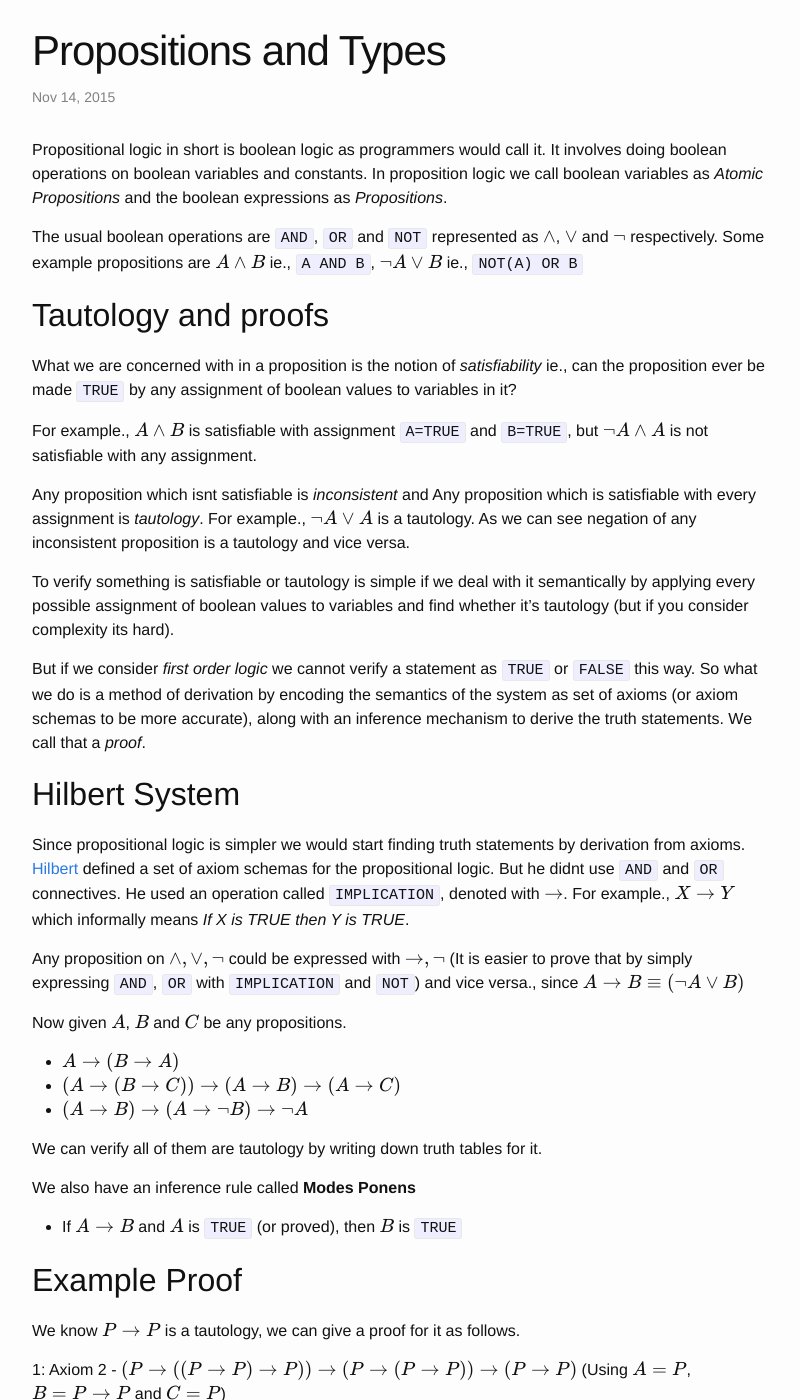
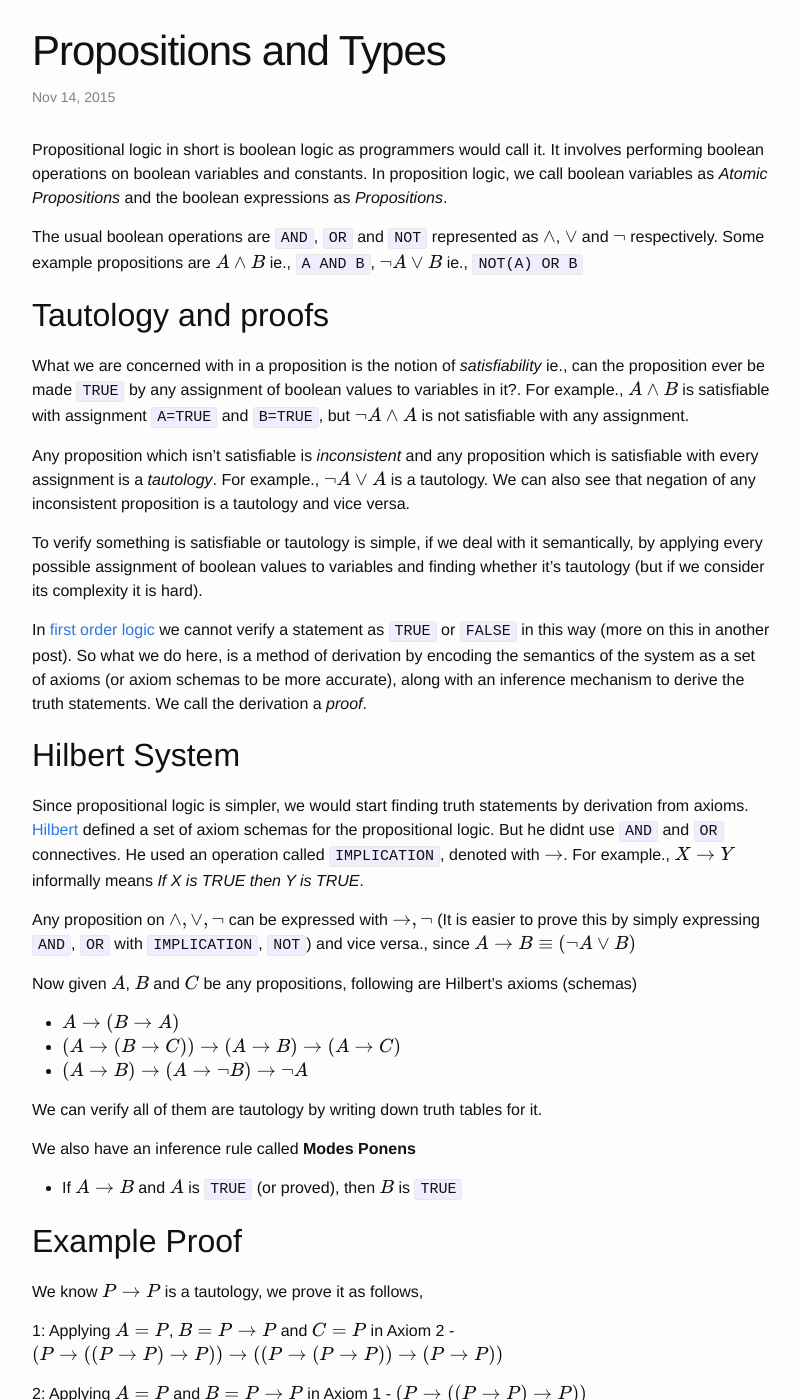
Before and after one commit to yellowflash/yellowflash.github.io, a Jekyll site: the page built from _posts/2015-11-14-propositions-and-types.md, in a window 1280 px wide and 1400 px high. Shown: the whole window, without its empty margins (238-1038 px from the left). Built offline with Jekyll 4.4.1, drawn with Linux system fonts in a browser that asks for light colours; formulas are drawn with MathJax 3; some of the changed text lies outside the part shown.

Commit message:
Fixing grammar

```diff
--- a/_posts/2015-11-14-propositions-and-types.md
+++ b/_posts/2015-11-14-propositions-and-types.md
@@ -4,32 +4,31 @@
 math: true
 ---
 
-Propositional logic in short is boolean logic as programmers would call it. It involves doing boolean operations on boolean variables and constants. In proposition logic we call boolean variables as *Atomic Propositions* and the boolean expressions as *Propositions*.
+Propositional logic in short is boolean logic as programmers would call it. It involves performing boolean operations on boolean variables and constants. In proposition logic, we call boolean variables as *Atomic Propositions* and the boolean expressions as *Propositions*.
 
 The usual boolean operations are `AND`, `OR` and `NOT` represented as $\wedge$, $\vee$ and $\neg$  respectively. Some example propositions are $A \wedge B$ ie., `A AND B`, $\neg A \vee B$ ie., `NOT(A) OR B`
 
 Tautology and proofs
 --------------------
 
-What we are concerned with in a proposition is the notion of *satisfiability* ie., can the proposition ever be made `TRUE` by any assignment of boolean values to variables in it?
+What we are concerned with in a proposition is the notion of *satisfiability*
+ie., can the proposition ever be made `TRUE` by any assignment of boolean values to variables in it?. For example., $A \wedge B$ is satisfiable with assignment `A=TRUE` and `B=TRUE`, but $\neg A \wedge A$ is not satisfiable with any assignment.
 
-For example., $A \wedge B$ is satisfiable with assignment `A=TRUE` and `B=TRUE`, but $\neg A \wedge A$ is not satisfiable with any assignment.
+Any proposition which isn't satisfiable is *inconsistent* and any proposition which is satisfiable with every assignment is a *tautology*. For example., $\neg A \vee A$ is a tautology. We can also see that negation of any inconsistent proposition is a tautology and vice versa.
 
-Any proposition which isnt satisfiable is *inconsistent* and Any proposition which is satisfiable with every assignment is *tautology*. For example., $\neg A \vee A$ is a tautology. As we can see negation of any inconsistent proposition is a tautology and vice versa.
+To verify something is satisfiable or tautology is simple, if we deal with it semantically, by applying every possible assignment of boolean values to variables and finding whether it's tautology  (but if we consider its complexity it is hard).
 
-To verify something is satisfiable or tautology is simple if we deal with it semantically by applying every possible assignment of boolean values to variables and find whether it's tautology  (but if you consider complexity its hard).
-
-But if we consider *first order logic* we cannot verify a statement as `TRUE` or `FALSE` this way. So what we do is a method of derivation by encoding the semantics of the system as set of axioms (or axiom schemas to be more accurate), along with an inference mechanism to derive the truth statements. We call that a *proof*.
+In [first order logic](https://en.wikipedia.org/wiki/First-order_logic) we cannot verify a statement as `TRUE` or `FALSE` in this way (more on this in another post). So what we do here, is a method of derivation by encoding the semantics of the system as a set of axioms (or axiom schemas to be more accurate), along with an inference mechanism to derive the truth statements. We call the derivation a *proof*.
 
 Hilbert System
 --------------
 
-Since propositional logic is simpler we would start finding truth statements by derivation from axioms. [Hilbert](https://en.wikipedia.org/wiki/David_Hilbert) defined a set of axiom schemas for the propositional logic. But he didnt use `AND` and `OR` connectives. He used an operation called `IMPLICATION`, denoted with $\rightarrow$. For example., $X \rightarrow Y$ which informally means *If X is TRUE then Y is TRUE*.
+Since propositional logic is simpler, we would start finding truth statements by derivation from axioms. [Hilbert](https://en.wikipedia.org/wiki/David_Hilbert) defined a set of axiom schemas for the propositional logic. But he didnt use `AND` and `OR` connectives. He used an operation called `IMPLICATION`, denoted with $\rightarrow$. For example., $X \rightarrow Y$ informally means *If X is TRUE then Y is TRUE*.
 
-Any proposition on $\wedge , \vee, \neg$ could be expressed with $\rightarrow , \neg$ (It is easier to prove that by simply expressing `AND`, `OR` with `IMPLICATION` and `NOT`) and vice versa., since $A \rightarrow B \equiv (\neg A \vee B)$
+Any proposition on $\wedge , \vee, \neg$ can be expressed with $\rightarrow , \neg$ (It is easier to prove this by simply expressing `AND`, `OR` with `IMPLICATION`, `NOT`) and vice versa., since $A \rightarrow B \equiv (\neg A \vee B)$
 
 
-Now given $A$, $B$ and $C$ be any propositions.
+Now given $A$, $B$ and $C$ be any propositions, following are Hilbert's axioms (schemas)
 
 - $A \rightarrow (B \rightarrow A)$
 - $(A \rightarrow (B \rightarrow C)) \rightarrow (A \rightarrow B) \rightarrow (A \rightarrow C)$
@@ -44,17 +43,17 @@
 Example Proof
 -------------
 
-We know $P \rightarrow P$ is a tautology, we can give a proof for it as follows.
+We know $P \rightarrow P$ is a tautology, we prove it as follows,
 
-1: Axiom 2 - $(P \rightarrow ((P \rightarrow P) \rightarrow P)) \rightarrow (P \rightarrow (P \rightarrow P)) \rightarrow (P \rightarrow P)$ (Using $A=P$, $B= P \rightarrow P$ and $C=P$)
+1: Applying $A=P$, $B= P \rightarrow P$ and $C=P$ in Axiom 2 - $(P \rightarrow ((P \rightarrow P) \rightarrow P)) \rightarrow ((P \rightarrow (P \rightarrow P)) \rightarrow (P \rightarrow P))$
 
-2: Axiom 1 - $(P \rightarrow ((P \rightarrow P) \rightarrow P))$ (using $A=P$ and $B=P \rightarrow P$)
+2: Applying $A=P$ and $B=P \rightarrow P$ in  Axiom 1 - $(P \rightarrow ((P \rightarrow P) \rightarrow P))$
 
-3: Modes Ponens 1 & 2 - $(P \rightarrow (P \rightarrow P)) \rightarrow (P \rightarrow P)$
+3: Taking $A=P \rightarrow ((P \rightarrow P) \rightarrow P)$ $B= (P \rightarrow (P \rightarrow P)) \rightarrow (P \rightarrow P)$  Modes Ponens 1 & 2  - $(P \rightarrow (P \rightarrow P)) \rightarrow (P \rightarrow P)$
 
-4: Axiom 1 - $P \rightarrow (P \rightarrow P)$ (Using $A=P$, $B=P$)
+4: Applying $A=P$, $B=P$ in  Axiom 1 - $P \rightarrow (P \rightarrow P)$
 
-5: Modes Ponens 3 & 4 - $P \rightarrow P$
+5: Taking $A=P \rightarrow (P \rightarrow P)$ and $B=P \rightarrow P$ Modes Ponens 3 & 4 - $P \rightarrow P$
 
 QED
 
@@ -68,19 +67,19 @@
 
 One of the fascinating correlation of these types with propositional logic is, we can consider propositions as types and programs as proofs ([Curry Howard Isomorphism](https://en.wikipedia.org/wiki/Curry%E2%80%93Howard_correspondence)).
 
-For instance the first two Hilbert's Axioms are nothing but types of `K` and `S` combinator respectively if we consider `IMPLICATION` as `FUNCTION` type.
+For instance, the first two Hilbert's Axioms are nothing but types of `K` and `S` combinator respectively, if we consider `IMPLICATION` as `FUNCTION` type,
 
 - $K = \lambda x.\lambda y. x$
 - $S = \lambda x.\lambda y.\lambda z. (xz)(yz)$
 
 And *Modes Ponens* inference rule is nothing but function application.
 
-The last one is tricky, it's basically *Proof by contradiction* which can be used to prove *Law of excluded middle*. Constructive mathematics on which this isomorphism relies on doesnt allow it (Would talk more about it in seperate post). Without the negation and the last axiom, the reduced propositional logic is called *Positive implicational logic*.
+The last axiom in Hilbert system is bit tricky, it's basically *Proof by contradiction* which can be used to prove *Law of excluded middle*. Constructive mathematics, on which this isomorphism relies, doesn't allow it (Would talk more about it in seperate post). Without the negation and the last axiom, the reduced propositional logic is called *Positive implicational logic*.
 
-Hence existence of a lambda function itself is a proof of the proposition, since lambda calculus is equivalent to `SKI` combinatory logic. Where
+The existence of a lambda function itself is a proof of the proposition, since lambda calculus is equivalent to `SKI` combinatory logic, where
 
 $I = \lambda x.x$
 
-$I$ has type $A \rightarrow A$ and we proved that as tautology expressible by other axioms and our proof is nothing but $I \equiv SKK$ ie., application of *Modes Ponens* to the *Modes Ponens* of *Axiom 2* and *Axiom 1* with *Axiom 1* again.
+$I$ has type $A \rightarrow A$ and we proved it as a tautology expressible through other axioms and our proof is nothing but $I \equiv SKK$ ie., application of *Modes Ponens* to the *Modes Ponens* of *Axiom 2* and *Axiom 1* with *Axiom 1* again.
 
 Hence when we are programming most of the times we are actually proving something in Propositional Logic :) .
```
